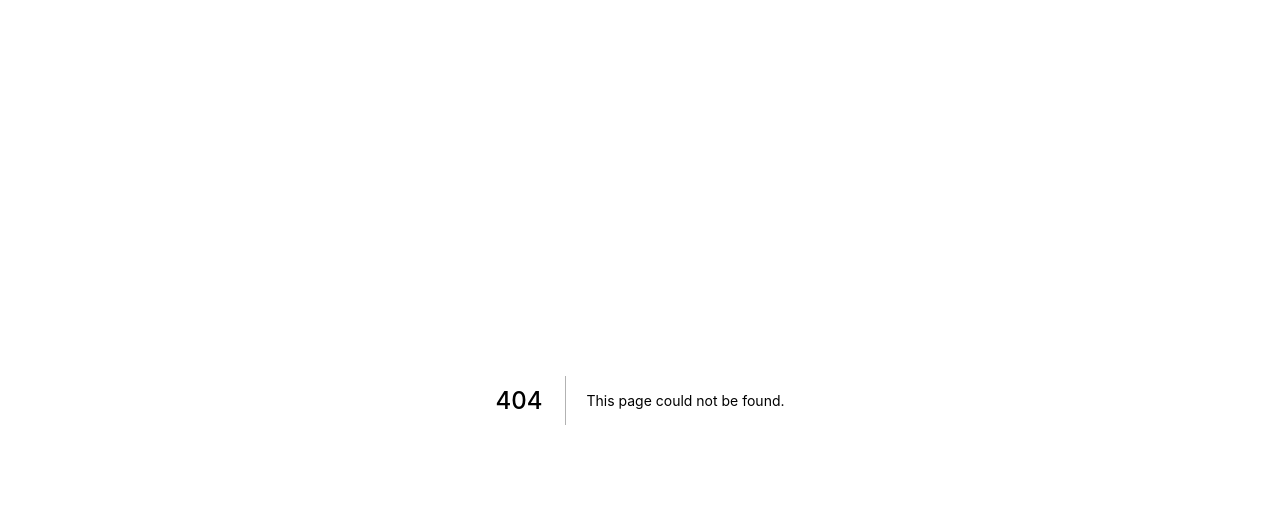
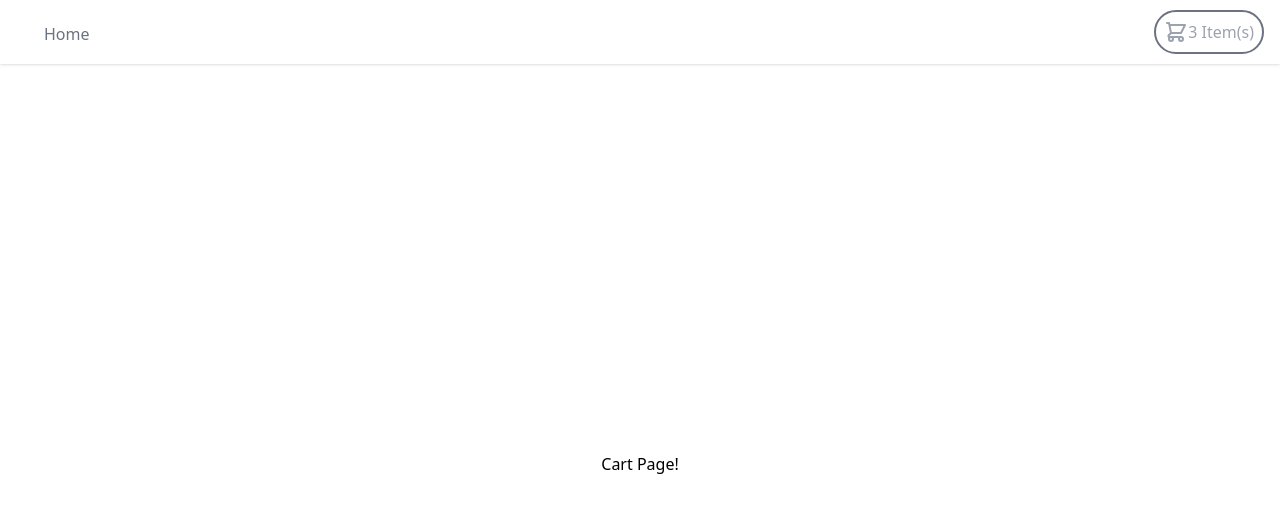
Before and after one commit to AbhinavRobinson/next-graphql-shop-app, a Next.js app: page /cart in a window 1280 px wide. Before the commit this address had no page. Shown: the top 512 px of the page. Built offline with nearby package versions, Linux system fonts and the light colour scheme.

Commit message:
feat: add basic nav and cart page

```diff
--- /dev/null
+++ b/components/navbar.tsx
@@ -0,0 +1,45 @@
+import Link from "next/link";
+
+const navLinkStyle = `cursor-pointer inline-flex items-center px-1 pt-1 text-gray-500 hover:text-indigo-400`;
+
+const iconButtonStyle = `flex bg-white p-2 rounded-full text-gray-400 hover:text-indigo-400 border-2 border-gray-500 hover:border-indigo-400`;
+
+export default function Navbar() {
+  return (
+    <nav className="bg-white shadow">
+      <div className="max-w-7xl mx-auto px-4">
+        <div className="flex justify-between h-16">
+          <div className="flex">
+            <div className="ml-6 flex space-x-8">
+              <Link href="/">
+                <a className={navLinkStyle}> Home </a>
+              </Link>
+            </div>
+          </div>
+
+          <div className="ml-6 flex items-center">
+            <Link href="/cart">
+              <button className={iconButtonStyle}>
+                <svg
+                  xmlns="http://www.w3.org/2000/svg"
+                  className="h-6 w-6"
+                  fill="none"
+                  viewBox="0 0 24 24"
+                  stroke="currentColor"
+                  strokeWidth={2}
+                >
+                  <path
+                    strokeLinecap="round"
+                    strokeLinejoin="round"
+                    d="M3 3h2l.4 2M7 13h10l4-8H5.4M7 13L5.4 5M7 13l-2.293 2.293c-.63.63-.184 1.707.707 1.707H17m0 0a2 2 0 100 4 2 2 0 000-4zm-8 2a2 2 0 11-4 0 2 2 0 014 0z"
+                  />
+                </svg>
+                {` ${3} Item(s)`}
+              </button>
+            </Link>
+          </div>
+        </div>
+      </div>
+    </nav>
+  );
+}
--- a/pages/_app.tsx
+++ b/pages/_app.tsx
@@ -1,8 +1,14 @@
-import '../styles/globals.css'
-import type { AppProps } from 'next/app'
+import "../styles/globals.css";
+import type { AppProps } from "next/app";
+import Navbar from "../components/navbar";
 
 function MyApp({ Component, pageProps }: AppProps) {
-  return <Component {...pageProps} />
+  return (
+    <>
+      <Navbar />
+      <Component {...pageProps} />
+    </>
+  );
 }
 
-export default MyApp
+export default MyApp;
--- /dev/null
+++ b/pages/cart.tsx
@@ -0,0 +1,7 @@
+export default function Cart() {
+  return (
+    <div className="flex min-h-screen flex-col items-center justify-center py-2">
+      Cart Page!
+    </div>
+  );
+}
--- a/pages/index.tsx
+++ b/pages/index.tsx
@@ -1,6 +1,4 @@
 import type { NextPage } from "next";
-import Head from "next/head";
-import Image from "next/image";
 
 const Home: NextPage = () => {
   return (
```
